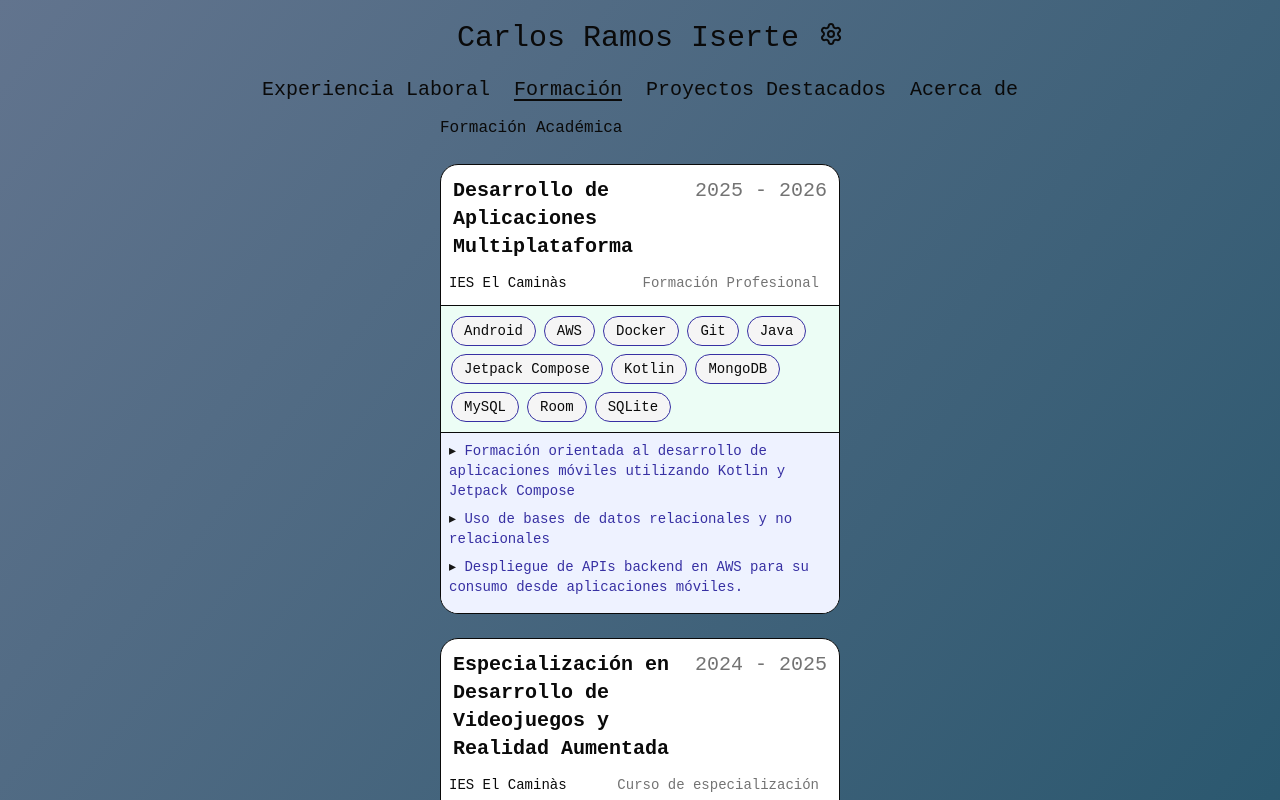
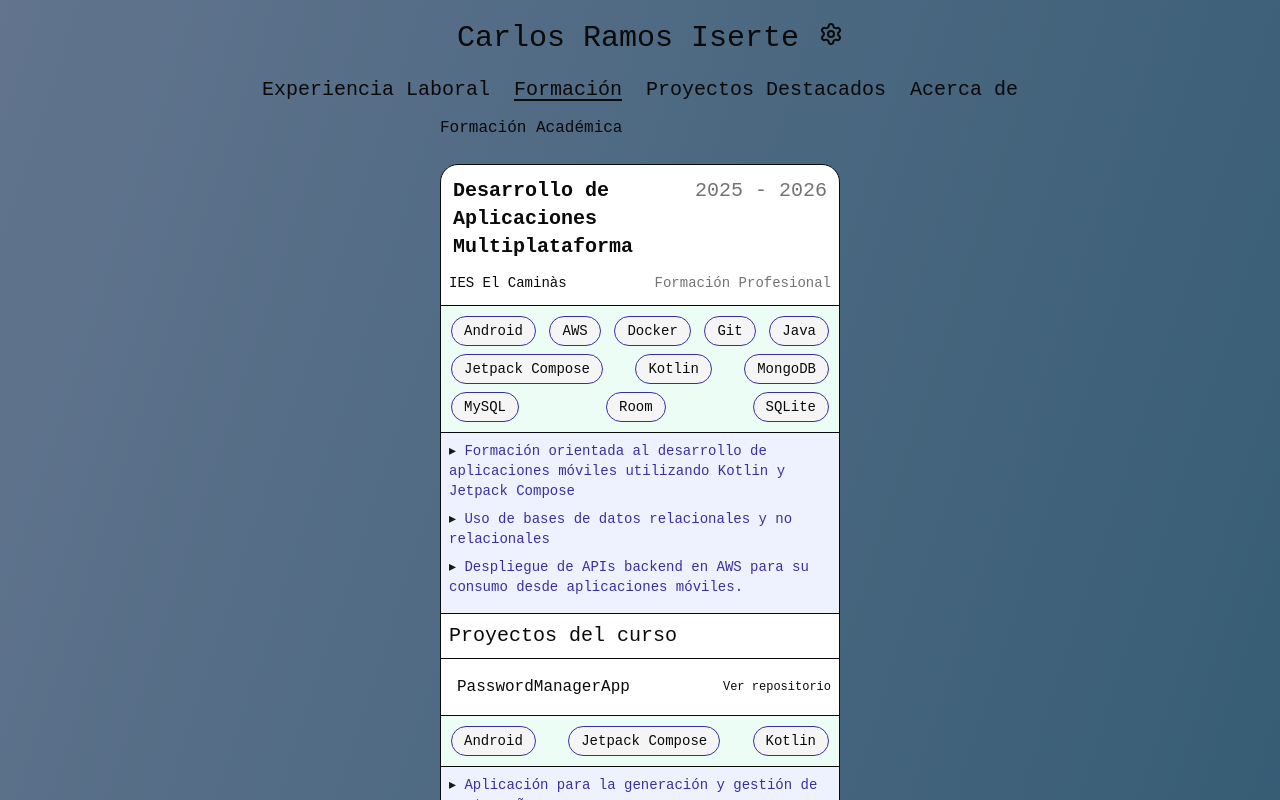
Before and after one commit to CarlosRamosDeveloper/portfolio, a React (Vite) app: page /education in a window 1280 px wide. Shown: the top 800 px of the page. Built offline with nearby package versions, Linux system fonts and the light colour scheme.

Commit message:
Implemented educationProjectList

```diff
--- a/src/portfolio/pages/education/components/EducationCard.tsx
+++ b/src/portfolio/pages/education/components/EducationCard.tsx
@@ -4,7 +4,7 @@ import {
   ExperienceDescriptionList,
 } from '../../experience/components';
 import { TechStackList } from '../../experience/components/TechStackList';
-import { EducationLabelType } from '.';
+import { EducationalProjectList, EducationLabelType } from '.';
 import { InstitutionLabel } from './InstitutionLabel';
 
 interface Props {
@@ -24,12 +24,9 @@ export const EducationCard = ({ education }: Props) => {
         <InstitutionLabel institutionName={education.institution} />
         <EducationLabelType type={education.type} />
       </div>
-      {/* <ExperienceWorkingPositionText
-        workingPosition={experience.workingPosition}
-      /> */}
-      {/* <ExperienceSubtitle text={experience.subtitle} /> */}
       <TechStackList techStack={education.techStack} />
       <ExperienceDescriptionList descriptions={education.description || []} />
+      <EducationalProjectList projects={education.projects || []} />
     </div>
   );
 };
--- a/src/portfolio/pages/education/components/EducationLabelType.tsx
+++ b/src/portfolio/pages/education/components/EducationLabelType.tsx
@@ -13,7 +13,7 @@ const EDUCATION_TYPE_LABELS: Record<EducationType, string> = {
 
 export const EducationLabelType = ({ type }: Props) => {
   return (
-    <div className="text-sm text-muted-foreground pb-3 px-5">
+    <div className="text-sm text-muted-foreground pb-3 px-2">
       {EDUCATION_TYPE_LABELS[type]}
     </div>
   );
--- /dev/null
+++ b/src/portfolio/pages/education/components/EducationProjectTitle.tsx
@@ -0,0 +1,7 @@
+interface Props {
+  title: string;
+}
+
+export const EducationProjectTitle = ({ title }: Props) => {
+  return <div className="text-base p-4">{title}</div>;
+};
--- /dev/null
+++ b/src/portfolio/pages/education/components/EducationalProjectItem.tsx
@@ -0,0 +1,26 @@
+import type { EducationProject } from '@/interfaces';
+import { Separator } from '@/portfolio/components';
+import { EducationalRepositoryItem, EducationProjectTitle } from '.';
+import { ExperienceDescriptionList } from '../../experience/components';
+import { TechStackList } from '../../experience/components/TechStackList';
+
+interface Props {
+  project: EducationProject;
+}
+
+export const EducationalProjectItem = ({ project }: Props) => {
+  return (
+    <>
+      <Separator />
+      <div className="flex flex-1 items-center justify-between">
+        <EducationProjectTitle title={project.name} />
+        <EducationalRepositoryItem repositoryUrl={project.repository} />
+      </div>
+      <TechStackList techStack={project.techStack} />
+      <ExperienceDescriptionList descriptions={project.description} />
+
+      {/* TODO: Implementar el sistema de navegación a la página del proyecto cuando se cree la página de proyectos */}
+      {/* {project.navigation && <h1>{project.navigation}</h1>} */}
+    </>
+  );
+};
--- /dev/null
+++ b/src/portfolio/pages/education/components/EducationalProjectList.tsx
@@ -0,0 +1,20 @@
+import type { EducationProject } from '@/interfaces';
+import { EducationalProjectItem } from './EducationalProjectItem';
+import { Separator } from '@/portfolio/components';
+
+interface Props {
+  projects: EducationProject[];
+}
+
+export const EducationalProjectList = ({ projects = [] }: Props) => {
+  if (projects.length === 0) return null;
+  return (
+    <div>
+      <Separator />
+      <h3 className="text-xl p-2">Proyectos del curso</h3>
+      {projects.map((project) => (
+        <EducationalProjectItem project={project} />
+      ))}
+    </div>
+  );
+};
--- /dev/null
+++ b/src/portfolio/pages/education/components/EducationalRepositoryItem.tsx
@@ -0,0 +1,12 @@
+interface Props {
+  repositoryUrl?: string;
+}
+
+export const EducationalRepositoryItem = ({ repositoryUrl }: Props) => {
+  if (!repositoryUrl) return null;
+  return (
+    <a className="text-xs px-2" href={repositoryUrl} target="_blank">
+      Ver repositorio
+    </a>
+  );
+};
--- a/src/portfolio/pages/experience/components/TechStackList.tsx
+++ b/src/portfolio/pages/experience/components/TechStackList.tsx
@@ -12,7 +12,7 @@ export const TechStackList = ({ techStack }: Props) => {
     <>
       <Separator />
       <div className="p-1 bg-card-details">
-        <div className="flex flex-wrap gap-2 m-0.5 p-1">
+        <div className="flex flex-wrap gap-2 m-0.5 p-1 justify-between">
           {techStack.map((tech) => (
             <TechCard key={tech} techName={tech} />
           ))}
```
Also changed, not shown: src/portfolio/pages/education/components/index.ts (+7 -1 lines).
